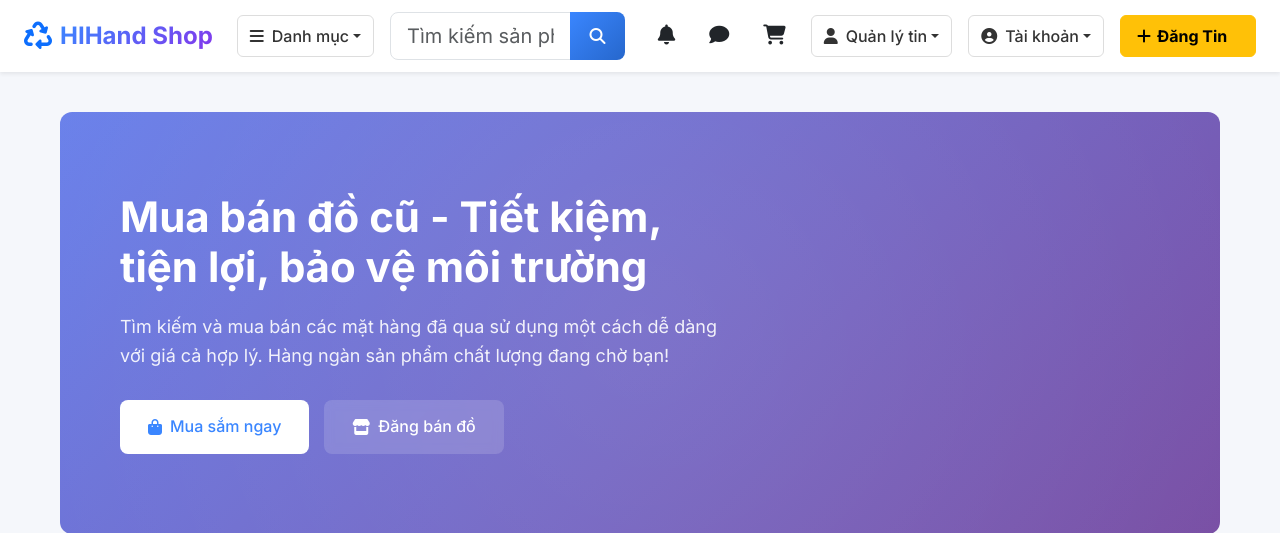
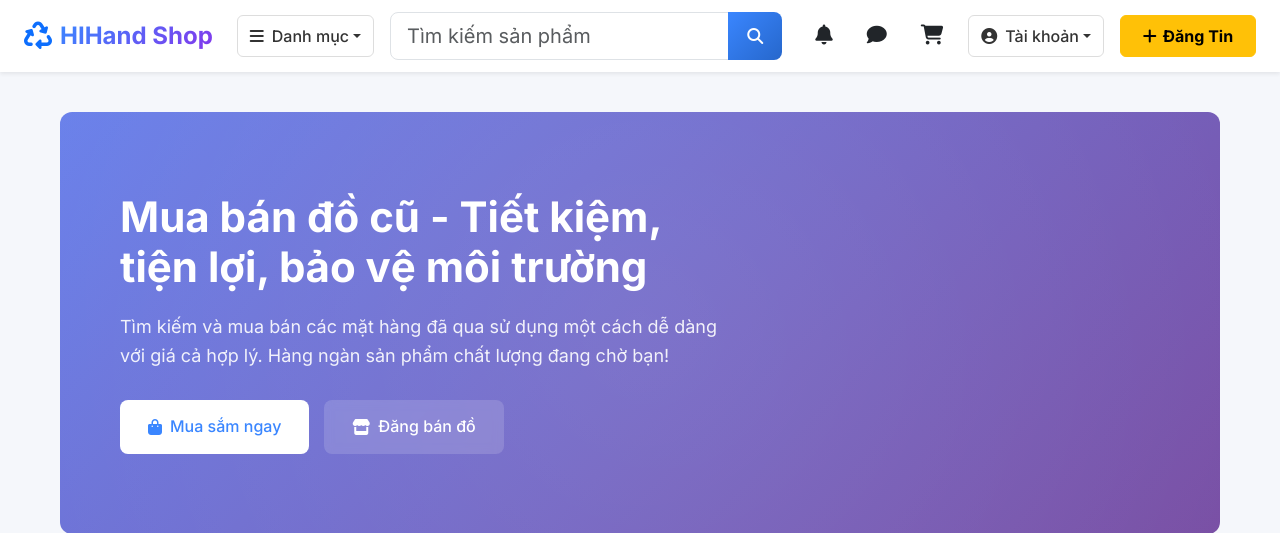
Before and after one commit to dichvietduc2005/WebMuaBanDoCu, a PHP site: page /WebMuaBanDoCu/app/View/Home.php in a window 1280 px wide. Shown: the top 533 px of the page. Run offline with PHP 8.4, Linux system fonts and the light colour scheme; a user stored in the database is signed in; data comes from the database, SQL or seed files in the repository; data that the repository does not hold is empty.

Commit message:
gộp quản lí tin và tài khoản, chỉnh sửa lỗi ảnh ở home

```diff
--- a/app/Components/header/Header.php
+++ b/app/Components/header/Header.php
@@ -1,7 +1,7 @@
 <?php
 require_once __DIR__ . '/../../../config/config.php';
 
-function renderHeader($pdo,$categories = [], $cart_count = 0, $unread_notifications = 0)
+function renderHeader($pdo, $categories = [], $cart_count = 0, $unread_notifications = 0)
 {
     // Đếm số sản phẩm trong giỏ hàng
     $cart_count = 0;
@@ -16,13 +16,15 @@ function renderHeader($pdo,$categories = [], $cart_count = 0, $unread_notificati
         $result = $stmt->fetch(PDO::FETCH_ASSOC);
         $cart_count = $result['total_quantity'] ?? 0;
     }
+
     $unread_notifications = 0;
     if (isset($_SESSION['user_id'])) {
         $stmt = $pdo->prepare("SELECT COUNT(*) FROM notifications WHERE user_id = ? AND is_read = 0");
         $stmt->execute([$_SESSION['user_id']]);
         $unread_notifications = (int) $stmt->fetchColumn();
     }
-    // Display checkout error messages if any
+
+    // Display error messages if any
     if (isset($_SESSION['checkout_error_message'])) {
         echo '<div class="alert alert-danger alert-dismissible" role="alert">
                 <button type="button" class="close" data-dismiss="alert" aria-label="Close"><span aria-hidden="true">&times;</span></button>
@@ -30,7 +32,7 @@ function renderHeader($pdo,$categories = [], $cart_count = 0, $unread_notificati
             '</div>';
         unset($_SESSION['checkout_error_message']);
     }
-    // Display general error messages if any (e.g., from login attempts)
+
     if (isset($_SESSION['error_message'])) {
         echo '<div class="alert alert-danger alert-dismissible" role="alert">
                 <button type="button" class="close" data-dismiss="alert" aria-label="Close"><span aria-hidden="true">&times;</span></button>
@@ -40,16 +42,23 @@ function renderHeader($pdo,$categories = [], $cart_count = 0, $unread_notificati
     }
     ?>
 <nav class="navbar navbar-expand-lg navbar-light bg-white shadow-sm sticky-top">
-    <div class="container-fluid px-4">
-        <div class="d-flex align-items-center w-100">
-            <!-- Logo -->
-            <a class="navbar-brand d-flex align-items-center me-4" href="/WebMuaBanDoCu/app/View/Home.php"> <i
-                    class="fas fa-recycle text-primary me-2" style="font-size: 28px;"></i>
-                <h1 class="mb-0 fw-bold text-gradient" style="font-size: 24px;">HIHand Shop</h1>
+    <div class="container-fluid px-3 px-lg-4">
+        <!-- Mobile Toggler -->
+        <button class="navbar-toggler me-2" type="button" data-bs-toggle="collapse" data-bs-target="#navbarMain">
+            <span class="navbar-toggler-icon"></span>
+        </button>
+
+        <!-- Logo (visible on all screens) -->
+        <a class="navbar-brand d-flex align-items-center me-lg-4 me-2" href="/WebMuaBanDoCu/app/View/Home.php">
+            <i class="fas fa-recycle text-primary me-2" style="font-size: 28px;"></i>
+            <h1 class="mb-0 fw-bold text-gradient d-none d-sm-inline" style="font-size: 24px;">HIHand Shop</h1>
         </a>
 
+        <!-- Main Content -->
+        <div class="collapse navbar-collapse" id="navbarMain">
+            <div class="d-flex flex-column flex-lg-row align-items-start align-items-lg-center w-100">
                 <!-- Categories Dropdown -->
-            <div class="dropdown me-3">
+                <div class="dropdown me-lg-3 mb-2 mb-lg-0">
                     <button class="btn btn-outline-secondary dropdown-toggle d-flex align-items-center" type="button"
                         data-bs-toggle="dropdown">
                         <i class="fas fa-bars me-2"></i>
@@ -64,9 +73,9 @@ function renderHeader($pdo,$categories = [], $cart_count = 0, $unread_notificati
                     </ul>
                 </div>
 
-            <!-- Search Form - Expanded -->
-            <form id="search-form2" class="flex-grow-1 me-4" method="GET" action="/WebMuaBanDoCu/app/View/extra/search.php"
-                style="max-width: 500px;">
+                <!-- Search Form - Takes available space on desktop, full width on mobile -->
+                <form id="search-form2" class="w-100 mb-2 mb-lg-0 me-lg-4" method="GET"
+                    action="/WebMuaBanDoCu/app/View/extra/search.php">
                     <div class="input-group">
                         <input type="text" class="form-control form-control-lg" id="search-input" name="q"
                             placeholder="Tìm kiếm sản phẩm"
@@ -77,8 +86,8 @@ function renderHeader($pdo,$categories = [], $cart_count = 0, $unread_notificati
                     </div>
                 </form>
 
-            <!-- Right side actions -->
-            <div class="d-flex align-items-center gap-3">
+                <!-- Right side actions - Stack vertically on mobile -->
+                <div class="d-flex flex-column flex-lg-row align-items-start align-items-lg-center gap-2 gap-lg-3 ms-lg-auto">
                     <?php if (isset($_SESSION['user_id'])): ?>
                         <!-- Notifications -->
                         <a href="/WebMuaBanDoCu/app/View/extra/notifications.php" class="btn btn-link text-dark p-2 position-relative"
@@ -95,6 +104,7 @@ function renderHeader($pdo,$categories = [], $cart_count = 0, $unread_notificati
                         <button class="btn btn-link text-dark p-2" title="Tin nhắn">
                             <i class="fas fa-comment" style="font-size: 20px;"></i>
                         </button>
+
                         <!-- Cart -->
                         <a href="/WebMuaBanDoCu/app/View/cart/index.php" class="btn btn-link text-dark p-2 position-relative" title="Giỏ hàng">
                             <i class="fas fa-shopping-cart" style="font-size: 20px;"></i>
@@ -106,46 +116,27 @@ function renderHeader($pdo,$categories = [], $cart_count = 0, $unread_notificati
                             <?php endif; ?>
                         </a>
 
-                <!-- Account Dropdown -->
-                <div class="dropdown">
+                        <!-- Account Dropdowns - Combined for mobile -->
+                        <div class="dropdown mb-2 mb-lg-0">
                             <button class="btn btn-outline-secondary dropdown-toggle d-flex align-items-center" type="button"
                                 data-bs-toggle="dropdown">
-                        <i class="fas fa-user me-2"></i>
-                        <span>Quản lý tin</span>
+                                <i class="fas fa-user-circle me-2"></i>
+                                <span class="d-none d-lg-inline">Tài khoản</span>
                             </button>
                             <ul class="dropdown-menu dropdown-menu-end">
-                        <li><a class="dropdown-item" href="/WebMuaBanDoCu/app/View/product/Product.php"><i class="fas fa-box me-2"></i>Tin đăng
-                                của tôi</a></li>
-                        <li><a class="dropdown-item" href="/WebMuaBanDoCu/app/View/order/order_history.php"><i
-                                    class="fas fa-history me-2"></i>Lịch sử mua hàng</a></li>
-                        <li>
-                            <hr class="dropdown-divider">
-                        </li>
-                        <li><a class="dropdown-item" href="user/logout.php"><i class="fas fa-sign-out-alt me-2"></i>Đăng
-                                xuất</a></li>
+                                <li><h6 class="dropdown-header">Xin chào, <?php echo htmlspecialchars($_SESSION['username'] ?? 'User'); ?></h6></li>
+                                <li><a class="dropdown-item" href="/WebMuaBanDoCu/app/View/product/Product.php"><i class="fas fa-box me-2"></i>Tin đăng của tôi</a></li>
+                                <li><a class="dropdown-item" href="/WebMuaBanDoCu/app/View/order/order_history.php"><i class="fas fa-history me-2"></i>Lịch sử mua hàng</a></li>
+                                <li><a class="dropdown-item" href="#"><i class="fas fa-user me-2"></i>Thông tin cá nhân</a></li>
+                                <li><a class="dropdown-item" href="#"><i class="fas fa-cog me-2"></i>Cài đặt</a></li>
+                                <li><hr class="dropdown-divider"></li>
+                                <li><a class="dropdown-item" href="/WebMuaBanDoCu/app/View/user/logout.php"><i class="fas fa-sign-out-alt me-2"></i>Đăng xuất</a></li>
                             </ul>
                         </div>
 
-                <!-- Account Info Dropdown -->
-                <div class="dropdown">
-                    <button class="btn btn-outline-secondary dropdown-toggle d-flex align-items-center" type="button"
-                        data-bs-toggle="dropdown">
-                        <i class="fas fa-user-circle me-2"></i>
-                        <span>Tài khoản</span>
-                    </button>
-                    <ul class="dropdown-menu dropdown-menu-end">
-                        <li><a class="dropdown-item" href="#"><i class="fas fa-user me-2"></i>Thông tin cá nhân</a></li>
-                        <li><a class="dropdown-item" href="#"><i class="fas fa-cog me-2"></i>Cài đặt</a></li>
-                        <li>
-                            <hr class="dropdown-divider">
-                        </li>
-                        <li><a class="dropdown-item" href="/WebMuaBanDoCu/app/View/user/logout.php"><i class="fas fa-sign-out-alt me-2"></i>Đăng
-                                xuất</a></li>
-                    </ul>
-                </div>
                         <!-- Post Ad Button -->
                         <a href="/WebMuaBanDoCu/app/View/product/sell.php"
-   class="btn btn-warning d-flex align-items-center fw-bold"
+                           class="btn btn-warning d-flex align-items-center justify-content-center fw-bold mb-2 mb-lg-0"
                            title="Đăng tin bán hàng"
                            style="height: 42px; min-width: 136px; padding: 0 16px; font-size: 16px; line-height: 1; gap: 6px;">
                             <i class="fas fa-plus" style="font-size: 16px;"></i>
@@ -153,17 +144,19 @@ function renderHeader($pdo,$categories = [], $cart_count = 0, $unread_notificati
                         </a>
                     <?php else: ?>
                         <!-- Guest user buttons -->
-                <a href="user/login.php" class="btn btn-outline-primary">
+                        <div class="d-flex flex-column flex-lg-row gap-2 w-100">
+                            <a href="user/login.php" class="btn btn-outline-primary flex-grow-1 text-center">
                                 <i class="fas fa-sign-in-alt me-2"></i>Đăng nhập
                             </a>
-                <a href="user/register.php" class="btn btn-primary">
+                            <a href="user/register.php" class="btn btn-primary flex-grow-1 text-center">
                                 <i class="fas fa-user-plus me-2"></i>Đăng ký
                             </a>
-                <a href="product/sell.php" class="btn btn-warning fw-bold px-4">
+                            <a href="product/sell.php" class="btn btn-warning fw-bold flex-grow-1 text-center">
                                 <i class="fas fa-plus me-2"></i>ĐĂNG TIN
                             </a>
-
+                        </div>
                     <?php endif; ?>
+                </div>
             </div>
         </div>
     </div>
--- a/app/View/Home.php
+++ b/app/View/Home.php
@@ -107,6 +107,7 @@ require_once __DIR__ . '/../Components/footer/Footer.php';
     <link rel="stylesheet" href="https://cdnjs.cloudflare.com/ajax/libs/font-awesome/6.4.0/css/all.min.css">
     <link rel="stylesheet" href="<?php echo BASE_URL; ?>public/assets/css/index.css">
 </head>
+
 <body>
     <?php renderHeader($pdo); ?>
 
@@ -120,16 +121,19 @@ require_once __DIR__ . '/../Components/footer/Footer.php';
                     <a href="#featured-products" class="hero-btn btn-white"><i class="fas fa-shopping-bag"></i> Mua sắm
                         ngay</a>
                     <?php if (isset($_SESSION['user_id'])): ?>
-                        <a href="<?php echo BASE_URL; ?>app/View/product/sell.php" class="hero-btn btn-transparent"><i class="fas fa-store"></i> Đăng bán đồ</a>
+                    <a href="<?php echo BASE_URL; ?>app/View/product/sell.php" class="hero-btn btn-transparent"><i
+                            class="fas fa-store"></i> Đăng bán đồ</a>
                     <?php else: ?>
-                        <button type="button" class="hero-btn btn-transparent" id="openClerkAuth"><i class="fas fa-sign-in-alt"></i> Đăng nhập / Đăng ký</button>
+                    <button type="button" class="hero-btn btn-transparent" id="openClerkAuth"><i
+                            class="fas fa-sign-in-alt"></i> Đăng nhập / Đăng ký</button>
                     <?php endif; ?>
                 </div>
             </div>
         </div>
     </div>
 
-    <div id="clerk-auth-container" style="display: none; position: fixed; top: 0; left: 0; width: 100%; height: 100%; background: rgba(0,0,0,0.7); z-index: 1000; justify-content: center; align-items: center;">
+    <div id="clerk-auth-container"
+        style="display: none; position: fixed; top: 0; left: 0; width: 100%; height: 100%; background: rgba(0,0,0,0.7); z-index: 1000; justify-content: center; align-items: center;">
         <div id="sign-in-widget-container" style="background: white; padding: 20px; border-radius: 8px;"></div>
     </div>
 
@@ -138,7 +142,8 @@ require_once __DIR__ . '/../Components/footer/Footer.php';
         <section class="section" id="featured-products">
             <div class="section-header">
                 <h2 class="section-title">Sản phẩm nổi bật</h2>
-                <a href="<?php echo BASE_URL; ?>app/View/product/products.php" class="view-all">Xem tất cả <i class="fas fa-arrow-right"></i></a>
+                <a href="<?php echo BASE_URL; ?>app/View/product/products.php" class="view-all">Xem tất cả <i
+                        class="fas fa-arrow-right"></i></a>
             </div>
 
             <div class="products-grid">
@@ -208,7 +213,8 @@ require_once __DIR__ . '/../Components/footer/Footer.php';
         <section class="section" id="regular-products">
             <div class="section-header">
                 <h2 class="section-title">Sản phẩm mới nhất</h2>
-                <a href="<?php echo BASE_URL; ?>app/View/product/products.php" class="view-all">Xem tất cả <i class="fas fa-arrow-right"></i></a>
+                <a href="<?php echo BASE_URL; ?>app/View/product/products.php" class="view-all">Xem tất cả <i
+                        class="fas fa-arrow-right"></i></a>
             </div>
 
             <div class="products-grid">
@@ -224,7 +230,8 @@ require_once __DIR__ . '/../Components/footer/Footer.php';
                     onclick="window.location.href='<?php echo BASE_URL; ?>app/View/product/Product_detail.php?id=<?php echo $product['id']; ?>'">
                     <div class="product-image" style="position: relative;">
                         <?php if ($product['image_path']): ?>
-                        <img src="<?php echo BASE_URL . htmlspecialchars($product['image_path']); ?>"
+
+                        <img src="/WebMuaBanDoCu/public/<?php echo htmlspecialchars($product['image_path']); ?>"
                             alt="<?php echo htmlspecialchars($product['title']); ?>"
                             style="width: 100%; height: 220px; object-fit: cover;">
                         <?php else: ?>
@@ -271,10 +278,12 @@ require_once __DIR__ . '/../Components/footer/Footer.php';
                 <?php endforeach; ?>
                 <?php endif; ?>
             </div>
-        </section> <section class="section">
+        </section>
+        <section class="section">
             <div class="section-header">
                 <h2 class="section-title">Danh mục sản phẩm</h2>
-                <a href="<?php echo BASE_URL; ?>app/View/product/categories.php" class="view-all">Xem tất cả <i class="fas fa-arrow-right"></i></a>
+                <a href="<?php echo BASE_URL; ?>app/View/product/categories.php" class="view-all">Xem tất cả <i
+                        class="fas fa-arrow-right"></i></a>
             </div>
 
             <div class="categories-grid">
@@ -306,7 +315,8 @@ require_once __DIR__ . '/../Components/footer/Footer.php';
         <section class="section">
             <div class="section-header">
                 <h2 class="section-title">Đơn hàng gần đây</h2>
-                <a href="<?php echo BASE_URL; ?>app/View/order/order_history.php" class="view-all">Xem tất cả <i class="fas fa-arrow-right"></i></a>
+                <a href="<?php echo BASE_URL; ?>app/View/order/order_history.php" class="view-all">Xem tất cả <i
+                        class="fas fa-arrow-right"></i></a>
             </div>
 
             <div class="orders-grid">
@@ -341,7 +351,8 @@ require_once __DIR__ . '/../Components/footer/Footer.php';
                     </div>
 
                     <div class="order-actions">
-                        <a href="<?php echo BASE_URL; ?>app/View/order/order_details.php?id=<?php echo $order['id']; ?>" class="btn btn-outline btn-sm">
+                        <a href="<?php echo BASE_URL; ?>app/View/order/order_details.php?id=<?php echo $order['id']; ?>"
+                            class="btn btn-outline btn-sm">
                             <i class="fas fa-eye"></i> Xem chi tiết
                         </a>
                         <?php if ($order['status'] == 'pending'): ?>
@@ -391,4 +402,5 @@ require_once __DIR__ . '/../Components/footer/Footer.php';
     }
     </script>
 </body>
+
 </html>
```
Also changed, not shown: 1 other file. Lines whose indentation alone changed are shown as unchanged.
